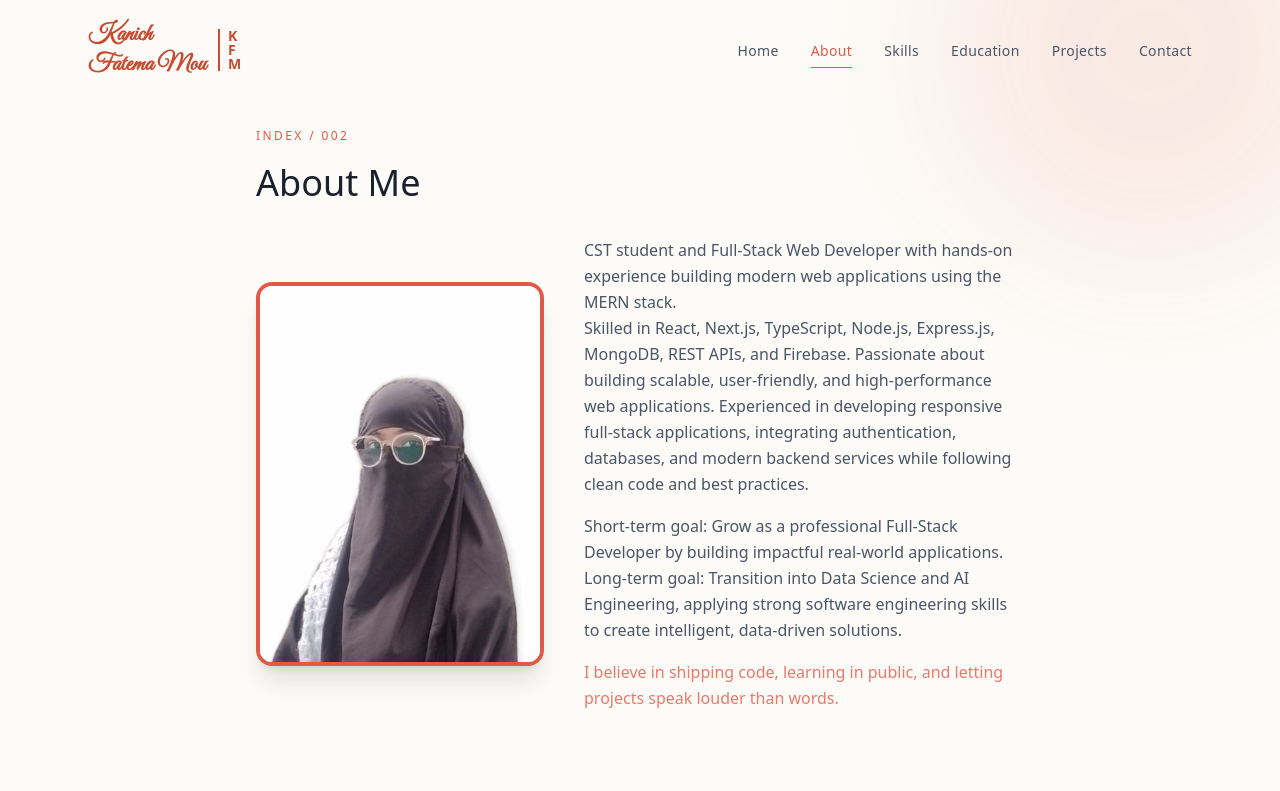
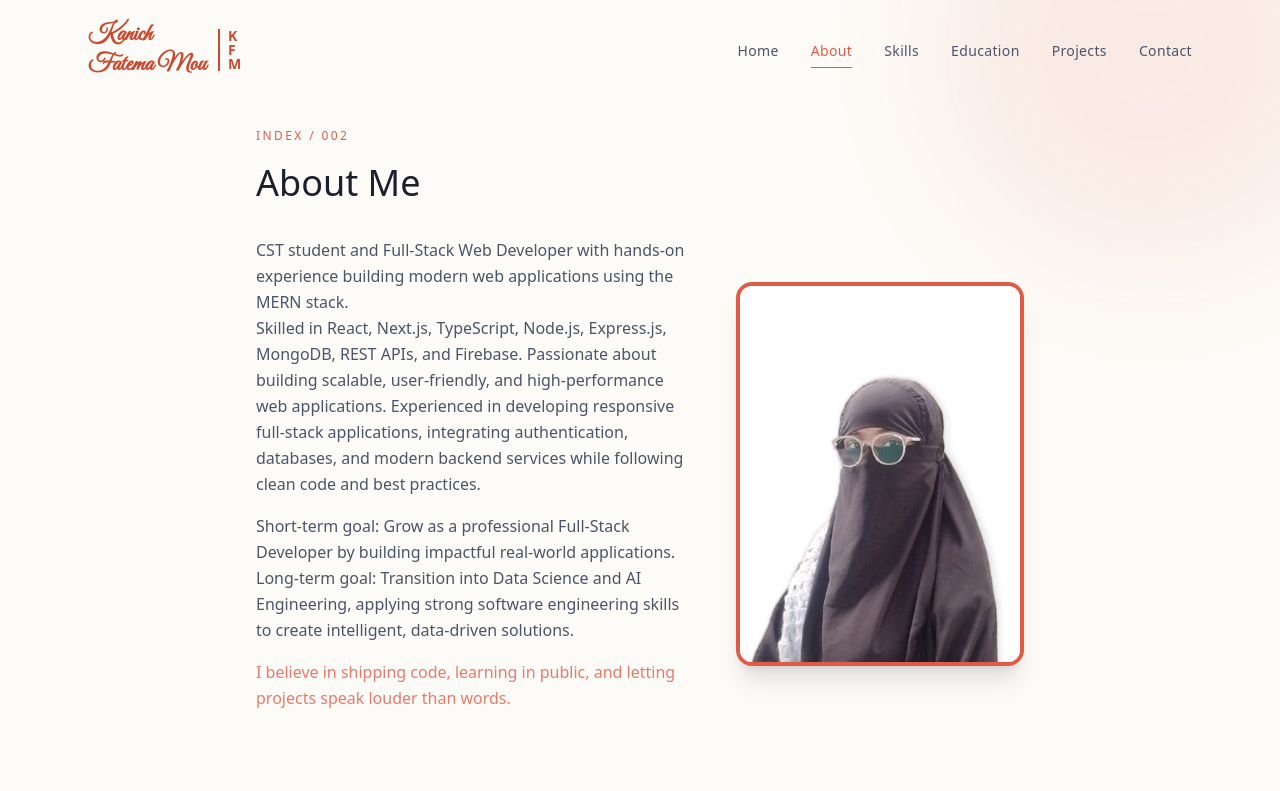
Before and after one commit to mouislambd/portfolio, a Next.js app: page /about in a window 1280 px wide. Shown: the top 791 px of the page. Built offline with nearby package versions, Linux system fonts and the light colour scheme; a web font is replaced by a local one.

Commit message:
Exclude tests from tsc build; add test mocks and utils

```diff
--- a/components/About.tsx
+++ b/components/About.tsx
@@ -78,15 +78,6 @@ export default function About() {
                 </motion.h1>
 
                 <motion.div variants={item} className="flex flex-col md:flex-row items-center gap-10 mb-10">
-                    <div className="relative w-64 h-80 sm:w-72 sm:h-96 overflow-hidden rounded-2xl border-4 border-[#E05A47] bg-white shadow-xl shadow-coral/20 shrink-0">
-                        <Image
-                            src="/images/2nd.jpeg"
-                            alt="Kanich Fatema Mou"
-                            fill
-                            sizes="(max-width: 768px) 256px, 288px"
-                            className="object-cover object-center"
-                        />
-                    </div>
                     <div className="space-y-4 text-[#4A5568] text-sm sm:text-base leading-relaxed">
                         <p>
                             CST student and Full-Stack Web Developer with hands-on experience building modern web applications using the MERN stack. <br />
@@ -101,6 +92,15 @@ export default function About() {
                             I believe in shipping code, learning in public, and letting
                             projects speak louder than words.
                         </p>
+                    </div>
+                    <div className="relative w-64 h-80 sm:w-72 sm:h-96 overflow-hidden rounded-2xl border-4 border-[#E05A47] bg-white shadow-xl shadow-coral/20 shrink-0">
+                        <Image
+                            src="/images/2nd.jpeg"
+                            alt="Kanich Fatema Mou"
+                            fill
+                            sizes="(max-width: 768px) 256px, 288px"
+                            className="object-cover object-center"
+                        />
                     </div>
                 </motion.div>
 
```
